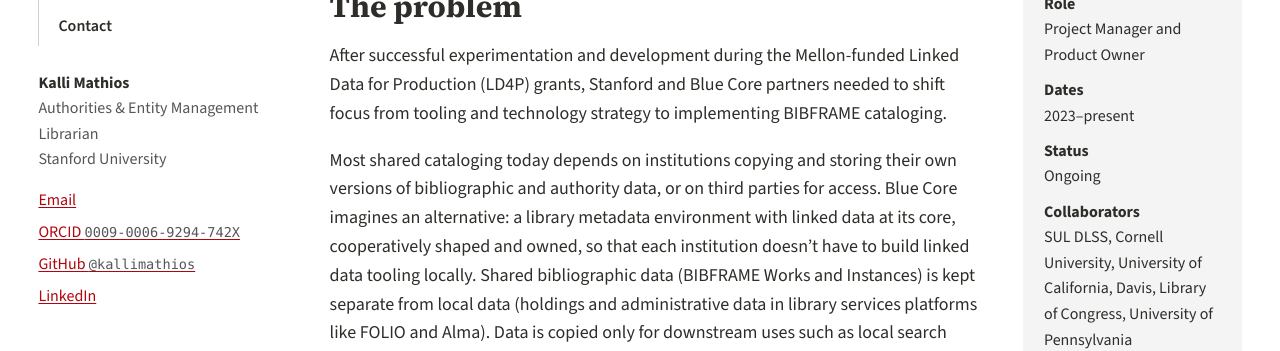
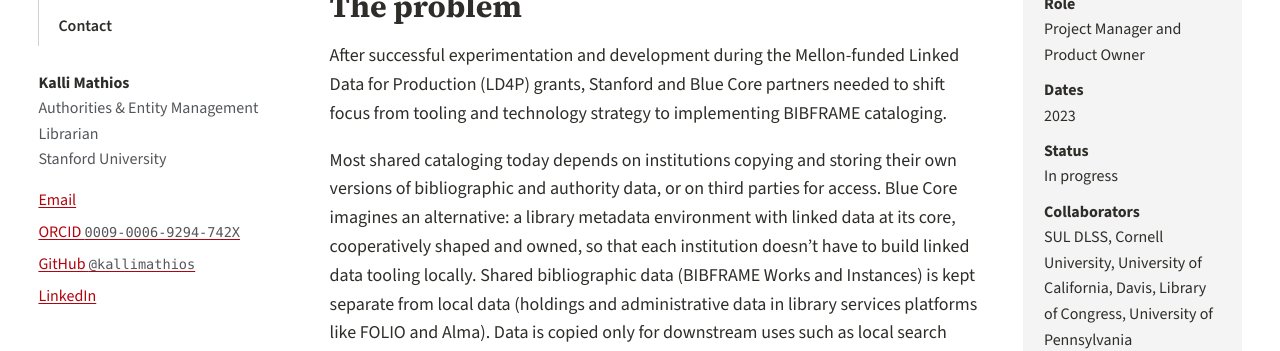
Before and after one commit to kallimathios/kallimathios, a Jekyll site: the page built from _projects/blue-core.md, in a window 1280 px wide and 900 px high, scrolled down 373 px. Shown: the part 155-506 px from the top of the window. Built offline with Jekyll 4.4.1, drawn with Linux system fonts in a browser that asks for light colours.

Commit message:
Add files via upload

```diff
--- a/_layouts/home.html
+++ b/_layouts/home.html
@@ -22,7 +22,7 @@ layout: default
   <h2 id="featured-heading">Featured initiatives</h2>
   {% assign featured = site.projects | where: "featured", true | sort: "order" %}
   <div class="project-grid">
-    {% for p in featured limit: 3 %}{% include project-card.html project=p %}{% endfor %}
+    {% for p in featured limit: 4 %}{% include project-card.html project=p %}{% endfor %}
   </div>
   <p><a class="button" href="{{ '/initiatives/' | relative_url }}">All initiatives</a></p>
 </section>
--- a/_projects/blue-core.md
+++ b/_projects/blue-core.md
@@ -3,7 +3,7 @@ title: "Blue Core: A community-operated, shared BIBFRAME datastore."
 summary: "Blue Core aims to create a community-operated BIBFRAME datastore where ownership and creation of the metadata are shared among member institutions, eliminating the need for duplicative institutional copies, and bringing library linked open data to production at scale."
 role: "Project Manager and Product Owner"
 start: "2023"
-status: "Ongoing"
+status: "In progress"
 collaborators: ["SUL DLSS", "Cornell University", "University of California, Davis", "Library of Congress", "University of Pennsylvania"]
 standards: [BIBFRAME, MARC 21, SPARQL]
 tools: ["GitHub", "MARC2BIBFRAME2 XSLT", "Blue Core Postgres Datastore", "Sinopia Editor", "Marva", "FastAPI", "Keycloak", "Apache Airflow", "Milvus", "PydanticAI"]
```
Also changed, not shown: _projects/marc2wiki2bf.md (+1 -1 lines).
